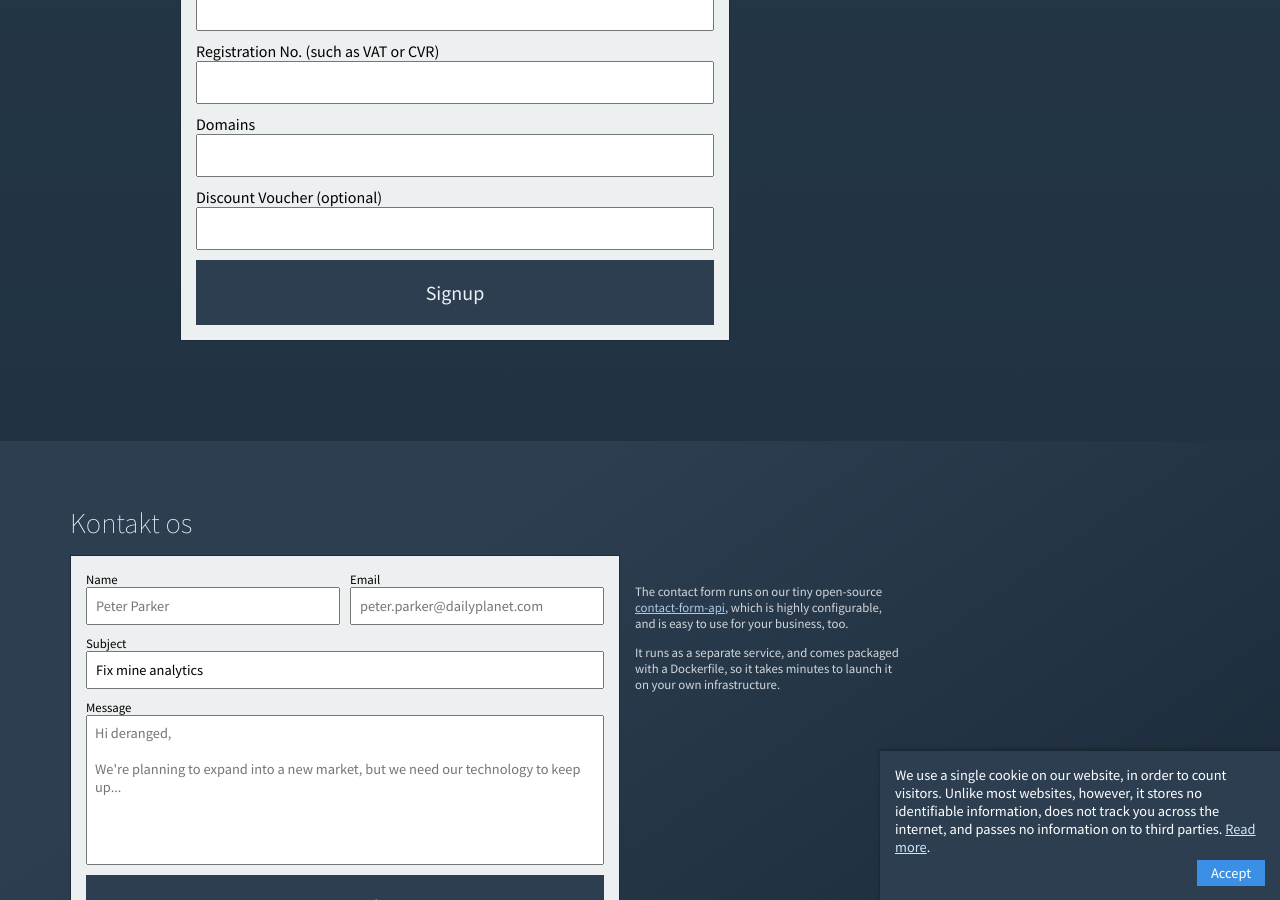
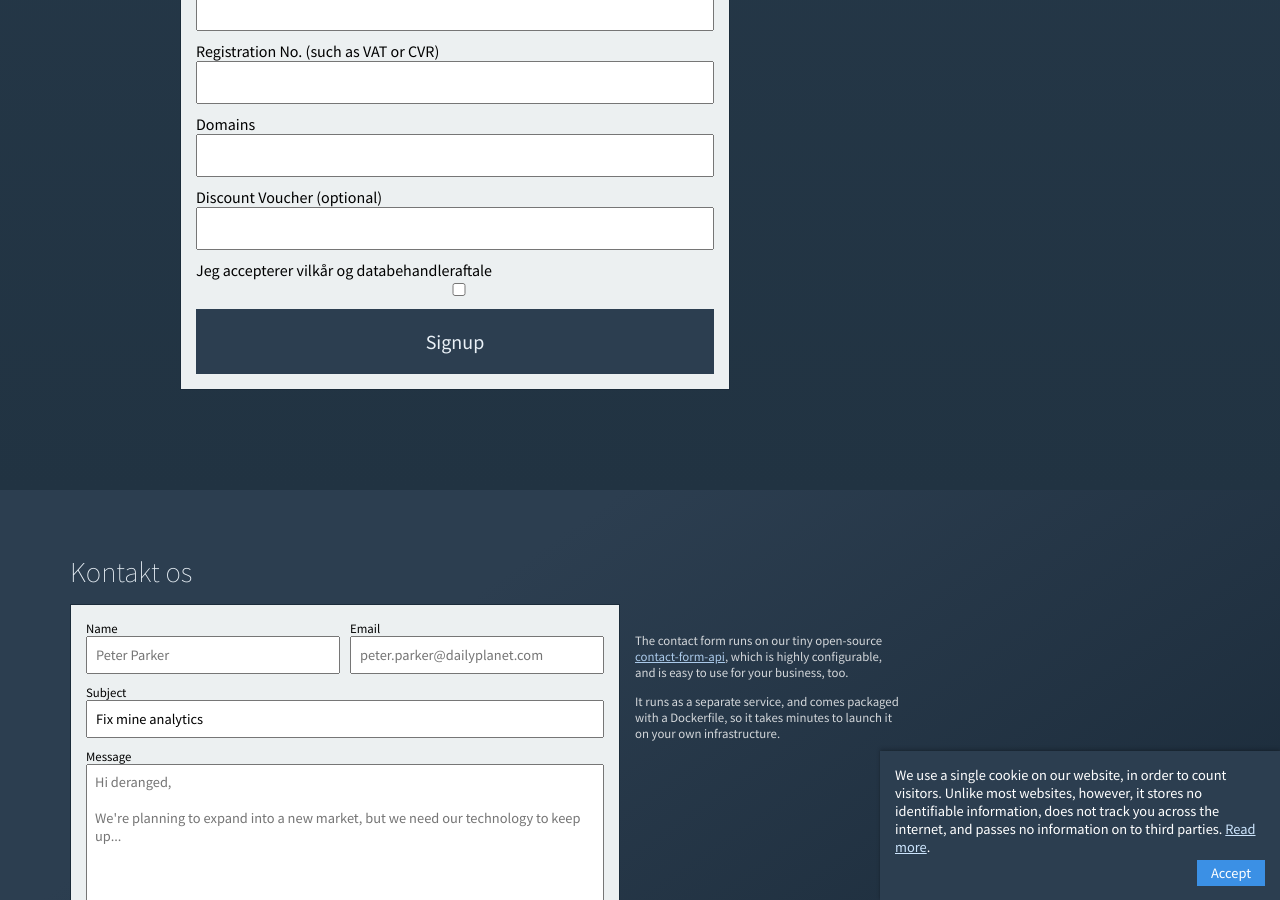
Before and after one commit to derangeddk/deranged.dk, a Jekyll site: the page built from fix-google-analytics/index.html, in a window 1280 px wide and 900 px high, scrolled down 2890 px. Built offline with Jekyll 4.4.1, drawn with Linux system fonts in a browser that asks for light colours.

Commit message:
Add checkbox for accepting terms

```diff
--- a/_includes/fix_analytics_signup_form.html
+++ b/_includes/fix_analytics_signup_form.html
@@ -75,6 +75,10 @@
         <label for="">
             <span>Discount Voucher (optional)</span>
             <input type="text" name="voucher" />
+        </label>
+        <label>
+            <span>Jeg accepterer vilkår og databehandleraftale</span>
+            <input required type="checkbox" name="accept_terms" />
         </label>
         <button type="submit">Signup</button>
     </form>
```
